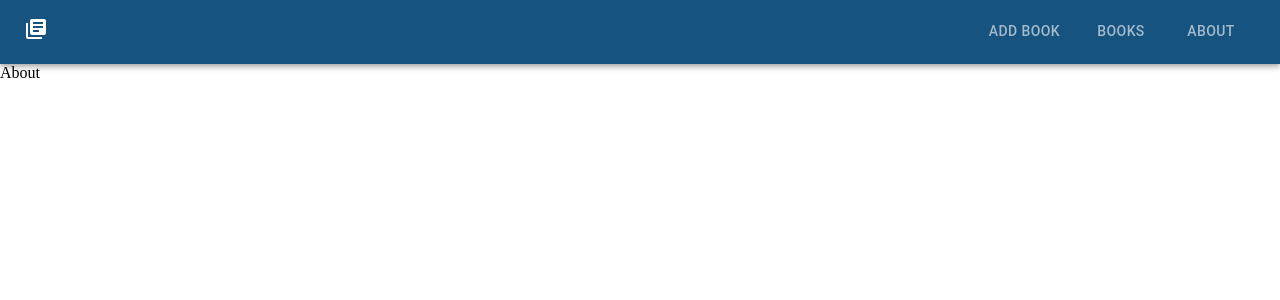
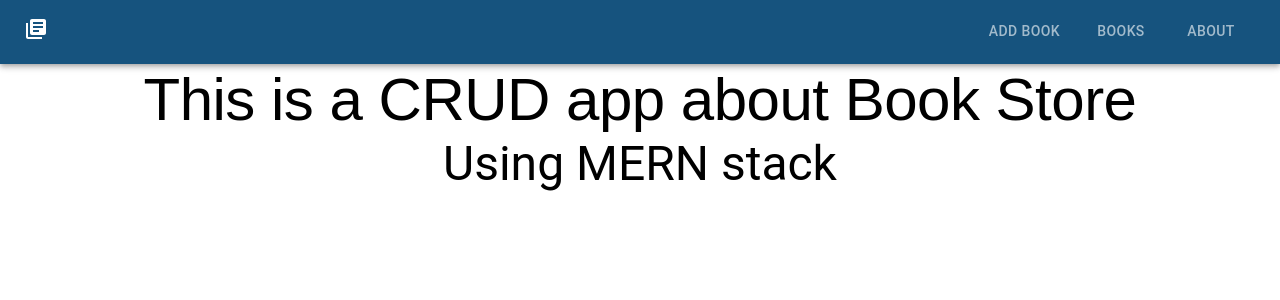
Before and after one commit to imran7908/mern-book-store, a React (Create React App) app in the folder frontend/: page /about in a window 1280 px wide. Shown: the top 300 px of the page. Built offline with nearby package versions, Linux system fonts and the light colour scheme; the HTML template or start-up script is replaced by a standard one.

Commit message:
frontend - About component done

```diff
--- a/frontend/src/components/About.js
+++ b/frontend/src/components/About.js
@@ -1,9 +1,18 @@
-import React from 'react'
+import { Box, Typography } from "@mui/material";
+import { fontFamily } from "@mui/system";
+import React from "react";
 
 const About = () => {
   return (
-    <div>About</div>
-  )
-}
+    <div>
+      <Box display="flex" flexDirection="column" alignItems="center">
+        <Typography sx={{ fontFamily: "fantasy" }} variant="h2">
+          This is a CRUD app about Book Store
+        </Typography>
+        <Typography variant="h3">Using MERN stack</Typography>
+      </Box>
+    </div>
+  );
+};
 
-export default About
+export default About;
```
